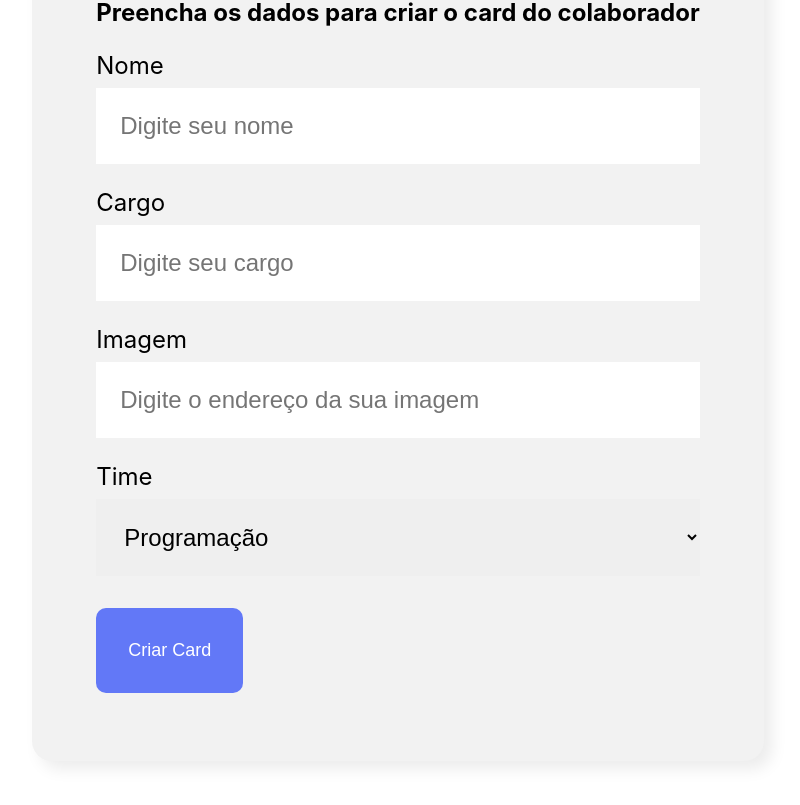
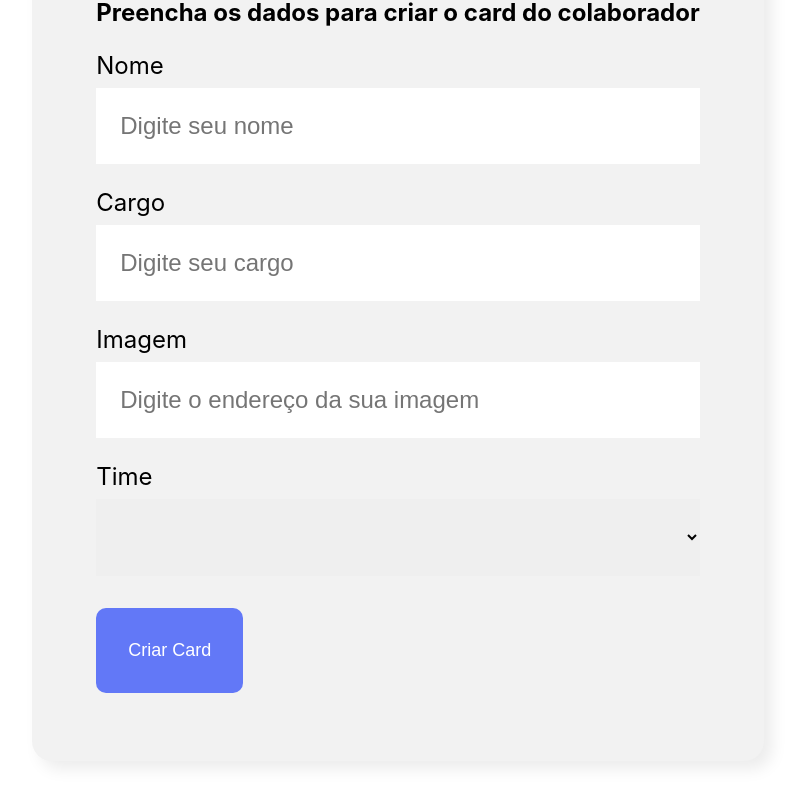
Before and after one commit to fabiofariaishia/organo, a React (Create React App) app: page / in a window 1280 px wide. Shown: the part 636-1441 px from the top of the page, without its empty margins (242-1042 px from the left). Built offline with nearby package versions, Linux system fonts and the light colour scheme.

Commit message:
Corrigido reset lista suspensa

```diff
--- a/src/componentes/ListaSuspensa/index.js
+++ b/src/componentes/ListaSuspensa/index.js
@@ -7,6 +7,7 @@ const ListaSuspensa = (props) => {
         <div className='lista-suspensa'>
             <label>{props.label}</label>
             <select required={props.obrigatorio} value={props.valor} onChange={evento => props.aoAlterar(evento.target.value)}>
+                <option value=""></option>
                 {props.itens.map(item => <option key={item}>{item}</option>)}
             </select>
         </div>
```
